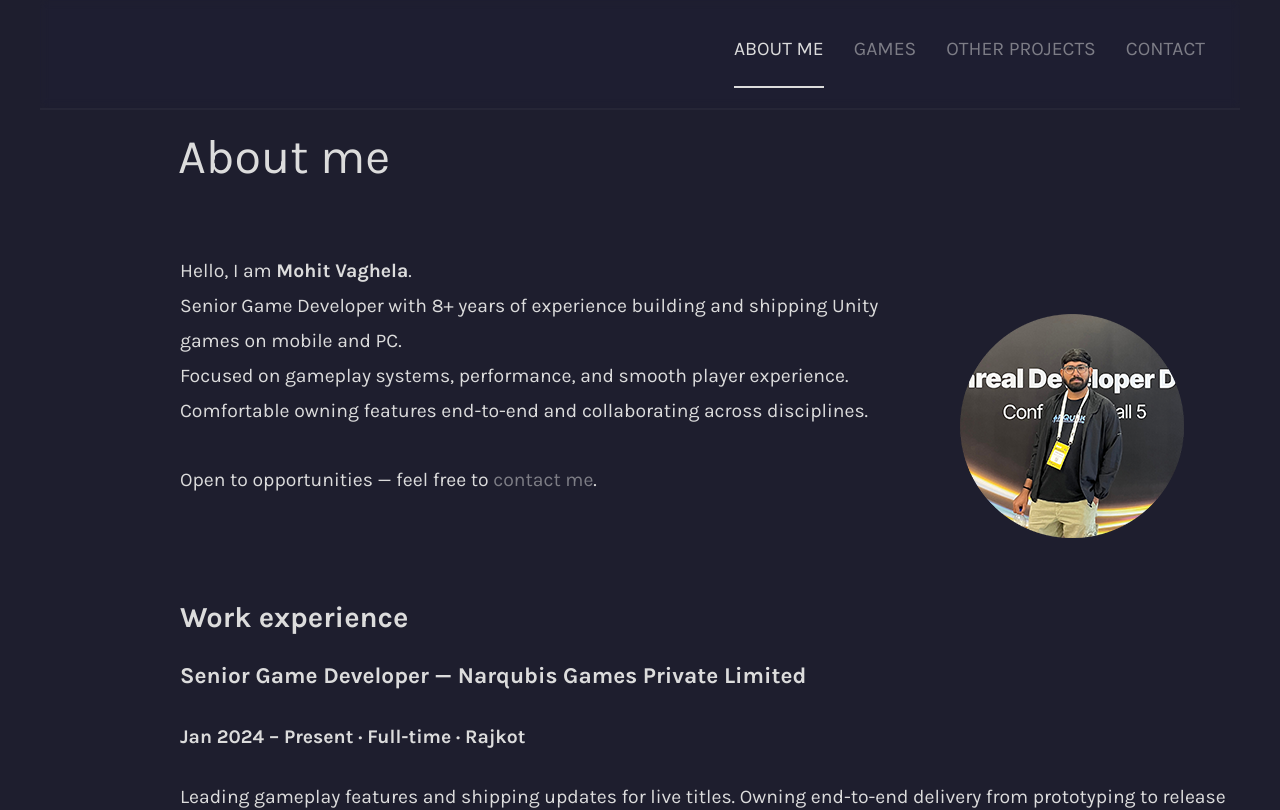
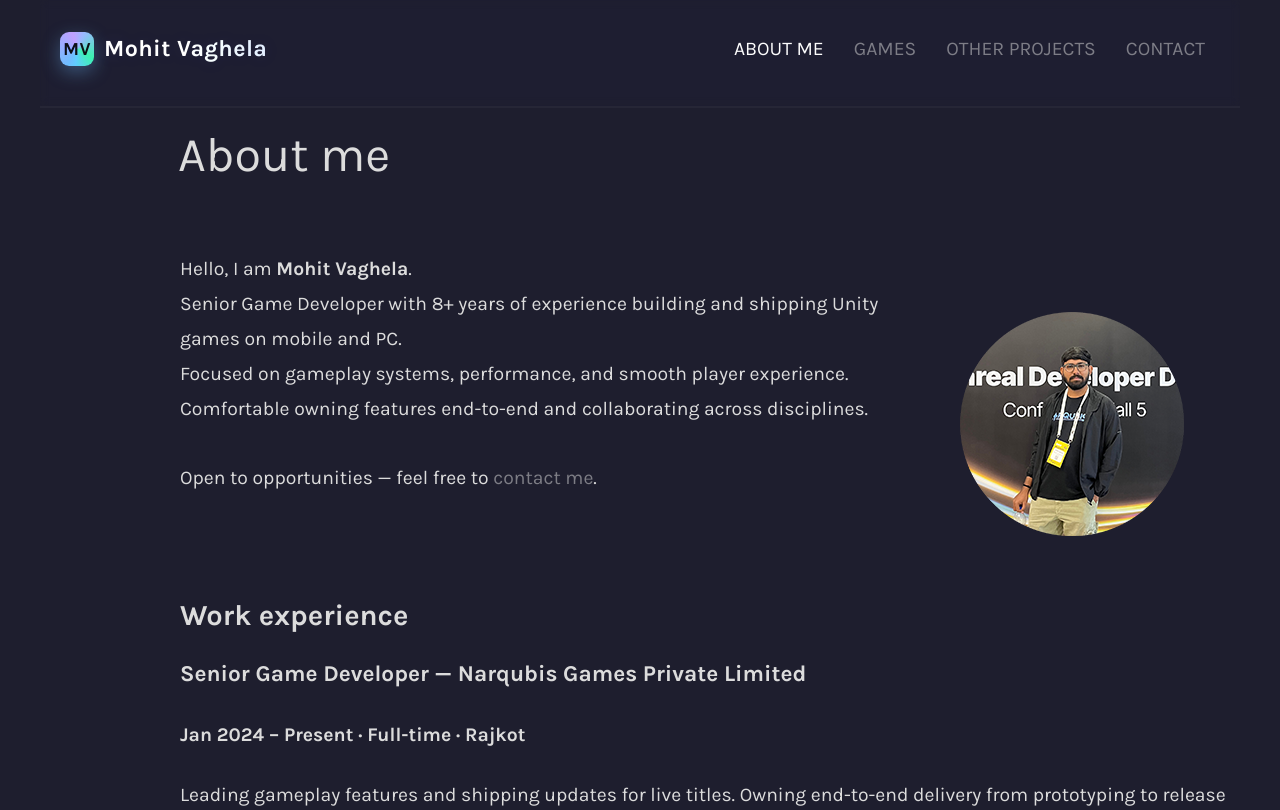
Before and after one commit to vaghelamohit/vaghelamohit.github.io, a Vue app: page / in a window 1280 px wide. Shown: the top 810 px of the page. Built offline with nearby package versions, Linux system fonts and the light colour scheme; no server answers.

Commit message:
ui changed

```diff
--- a/src/components/Header.vue
+++ b/src/components/Header.vue
@@ -1,6 +1,10 @@
 <template>
   <div class="header">
     <div class="nav-bar">
+      <router-link class="brand" to="/">
+        <span class="brand-mark" aria-hidden="true">MV</span>
+        <span class="brand-text">Mohit Vaghela</span>
+      </router-link>
       <router-link to="/">About me</router-link>
       <router-link to="/game-projects">Games</router-link>
       <router-link to="/other-projects">Other Projects</router-link>
@@ -45,11 +49,51 @@ a {
   padding-bottom: 8px;
   white-space: nowrap;
   display: inline-block;
+  text-decoration: none;
 }
 
+.brand {
+  float: left;
+  display: inline-flex;
+  align-items: center;
+  gap: 10px;
+  text-transform: none;
+  letter-spacing: 0.4px;
+  margin-left: 0;
+  margin-right: 20px;
+  padding-bottom: 0;
+}
+
+.brand-mark {
+  width: 34px;
+  height: 34px;
+  border-radius: 9px;
+  background: conic-gradient(from 210deg, #60a5fa, #a78bfa, #34d399 75%, #60a5fa);
+  box-shadow: 0 6px 18px rgba(96,165,250,0.35);
+  display: inline-flex;
+  align-items: center;
+  justify-content: center;
+  font-weight: 700;
+  font-size: 0.95em;
+  color: #0b0e12;
+}
+
+.brand-text {
+  font-weight: 800;
+  font-size: 1.2em;
+  background: linear-gradient(90deg, #ffffff, #c7d2fe);
+  -webkit-background-clip: text;
+  background-clip: text;
+  color: transparent;
+  text-shadow: 0 0 18px rgba(99,102,241,0.12);
+  transition: filter 0.2s ease;
+}
+
+.brand:hover .brand-text { filter: brightness(1.1); }
+
 .router-link-exact-active {
-  border: 0px solid @textColor;
-  border-bottom-width: 2px;
+  border: 0;
+  filter: brightness(1.15);
 }
 
 @media only screen and (max-width: 620px){
```
